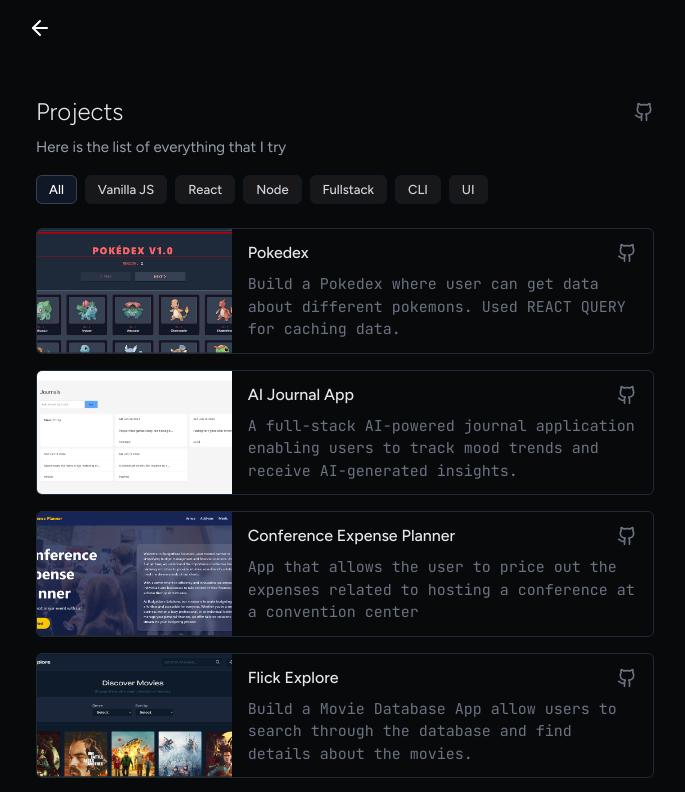
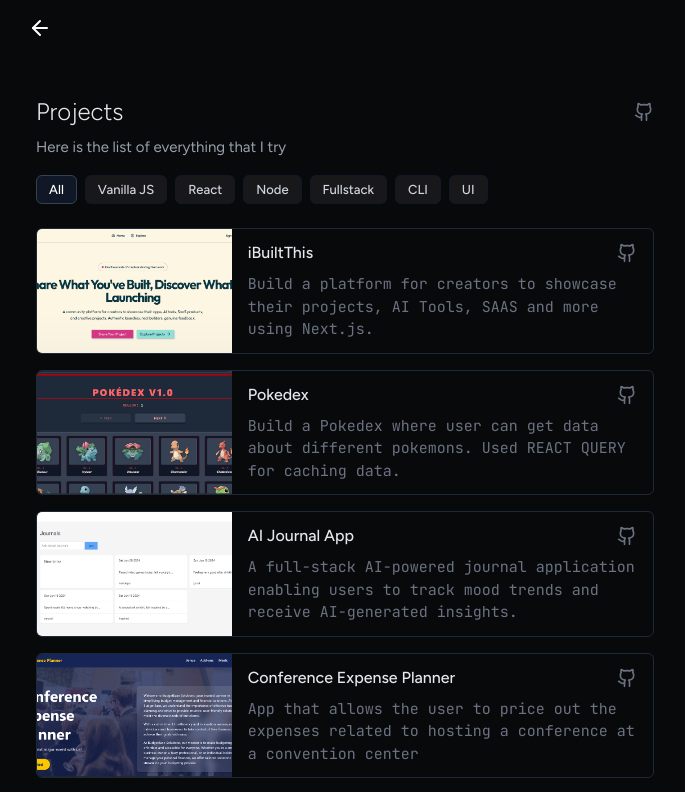
Before and after one commit to Lovepreet013/new-portfolio, a React (Vite) app: page /projects in a window 1280 px wide. Shown: the top 792 px of the page, without its empty margins (295-980 px from the left). Built offline with nearby package versions, Linux system fonts and the light colour scheme.

Commit message:
added new project iBuiltThis

```diff
--- a/src/data/projects.js
+++ b/src/data/projects.js
@@ -1,4 +1,12 @@
 export const projects = [
+    {
+      src: "../projects/i-built-this.png",
+      name: "iBuiltThis",
+      link: "https://github.com/Lovepreet013/iBuiltThis",
+      description:
+        "Build a platform for creators to showcase their projects, AI Tools, SAAS and more using Next.js.",
+      tags: ["UI","React", "Fullstack"],
+    },
     {
       src: "../projects/pokedex.png",
       name: "Pokedex",
```
Also changed, not shown: public/projects/i-built-this.png (added).
